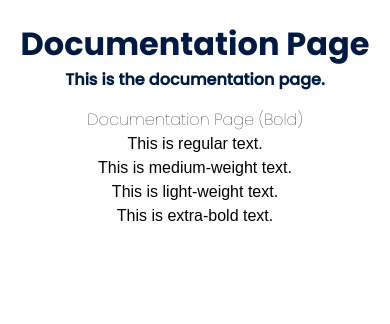
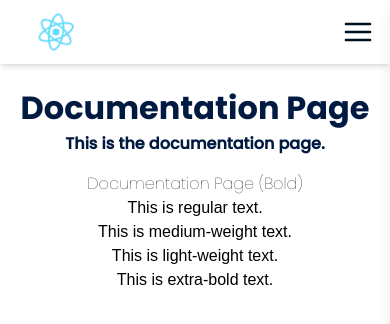
Before and after one commit to EkaBachrudin/react-ecommerce, a React (Create React App) app: page /doc in a window 390 px wide. Shown: the top 324 px of the page. Built offline with nearby package versions, Linux system fonts and the light colour scheme.

Commit message:
Sidemenu mobile

```diff
--- a/src/App.tsx
+++ b/src/App.tsx
@@ -1,10 +1,12 @@
 import React from 'react';
 import '../src/App.scss';
 import AppRouter from '../src/components/layouts/Router';
+import Header from '../src/components/layouts/Header';
 
 const App: React.FC = () => {
   return (
     <div className="App">
+      <Header />
       <AppRouter />
     </div>
   );
--- a/src/components/layouts/Header.scss
+++ b/src/components/layouts/Header.scss
@@ -1,14 +1,12 @@
-.App-header {
-    background-color: #282c34;
-    padding: 20px;
-    text-align: center;
+.header-container {
+  @apply bg-primary-rzaWhite shadow-md w-screen px-6;
+  .header{
+    @apply flex justify-between items-center;
+    .App-logo{
+      @apply w-16 h-16;
+    }
+    .hamburger{
+      @apply w-8 h-8;
+    }
   }
-
-  .App-logo {
-    height: 40vmin;
-    pointer-events: none;
-  }
-
-  .App-link {
-    color: #61dafb;
-  }
+}
--- a/src/components/layouts/Header.tsx
+++ b/src/components/layouts/Header.tsx
@@ -1,23 +1,35 @@
-import React from 'react';
+import React, { useState } from 'react';
+
 import logo from '../../logo.svg';
+import hamburger from '../../assets/icons/hamburger-dark.svg'
 import './Header.scss';
+import SlideMenu from './SideMenu/SlideMenu';
 
 const Header: React.FC = () => {
+
+  const [isMenuOpen, setIsMenuOpen] = useState(false);
+
+  const toggleMenu = () => {
+    setIsMenuOpen(!isMenuOpen);
+  };
+
+  const closeMenu = () => {
+    setIsMenuOpen(false);
+  };
+
   return (
-    <header className="App-header">
+   <>
+    <header className="header-container">
+     <div className="header">
       <img src={logo} className="App-logo" alt="logo" />
-      <p>
-        Edit <code>src/App.tsx</code> and save to reload.
-      </p>
-      <a
-        className="App-link"
-        href="https://reactjs.org"
-        target="_blank"
-        rel="noopener noreferrer"
-      >
-        Learn React
-      </a>
+      <button onClick={toggleMenu}>
+        <img src={hamburger} className="hamburger" alt="hamd" />
+      </button>
+     </div>
     </header>
+
+    <SlideMenu isOpen={isMenuOpen} onClose={closeMenu}/>
+   </>
   );
 };
 
--- /dev/null
+++ b/src/components/layouts/SideMenu/SlideMenu.module.scss
@@ -0,0 +1,13 @@
+@import "../../../styles/tailwind.scss";
+
+.side-menu {
+    @apply fixed top-0 right-0 h-full w-64 bg-primary-rzaWhite shadow-lg transform transition-transform duration-300 ease-in-out z-50 translate-x-full;
+
+    &.open {
+      @apply translate-x-0;
+    }
+  }
+
+button{
+    @apply p-2 focus:outline-none absolute top-4 right-4;
+}
--- /dev/null
+++ b/src/components/layouts/SideMenu/SlideMenu.tsx
@@ -0,0 +1,61 @@
+import React, { useState } from 'react';
+import styles from './SlideMenu.module.scss';
+
+interface SideMenuProps {
+    isOpen: boolean;
+    onClose: () => void;
+}
+
+const SlideMenu: React.FC<SideMenuProps> = ({ isOpen, onClose }) => {
+  return (
+    <div className="sidemenu-mobile-container">
+     <div className={`${styles['side-menu']} ${isOpen ? styles.open : ''}`}>
+        <button
+          onClick={onClose}
+          className=""
+        >
+          <svg
+            className="w-6 h-6"
+            fill="none"
+            stroke="currentColor"
+            viewBox="0 0 24 24"
+            xmlns="http://www.w3.org/2000/svg"
+          >
+            <path
+              strokeLinecap="round"
+              strokeLinejoin="round"
+              strokeWidth="2"
+              d="M6 18L18 6M6 6l12 12"
+            ></path>
+          </svg>
+        </button>
+
+        {/* Menu Content */}
+        <nav className="mt-16 space-y-4 text-gray-800 p-4">
+          <a href="#home" className="block text-lg font-semibold hover:text-blue-500">
+            Home
+          </a>
+          <a href="#about" className="block text-lg font-semibold hover:text-blue-500">
+            About
+          </a>
+          <a href="#services" className="block text-lg font-semibold hover:text-blue-500">
+            Services
+          </a>
+          <a href="#contact" className="block text-lg font-semibold hover:text-blue-500">
+            Contact
+          </a>
+        </nav>
+      </div>
+
+      {/* Overlay (to close the menu when clicking outside) */}
+      {isOpen && (
+        <div
+          onClick={onClose}
+          className="fixed inset-0 bg-black opacity-50 z-40"
+        ></div>
+      )}
+    </div>
+  );
+};
+
+export default SlideMenu;
```
Also changed, not shown: src/assets/icons/hamburger-dark.svg (added).
